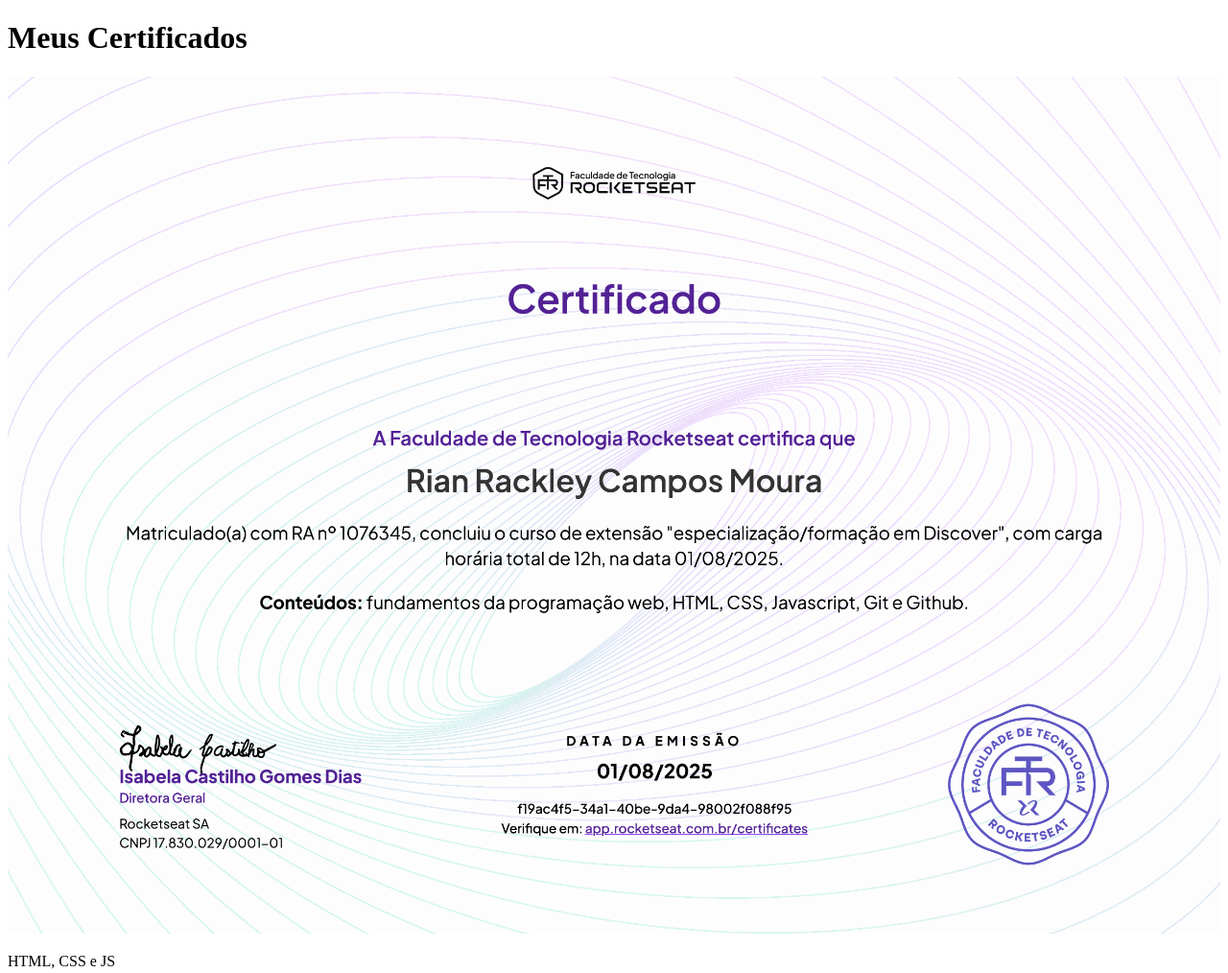
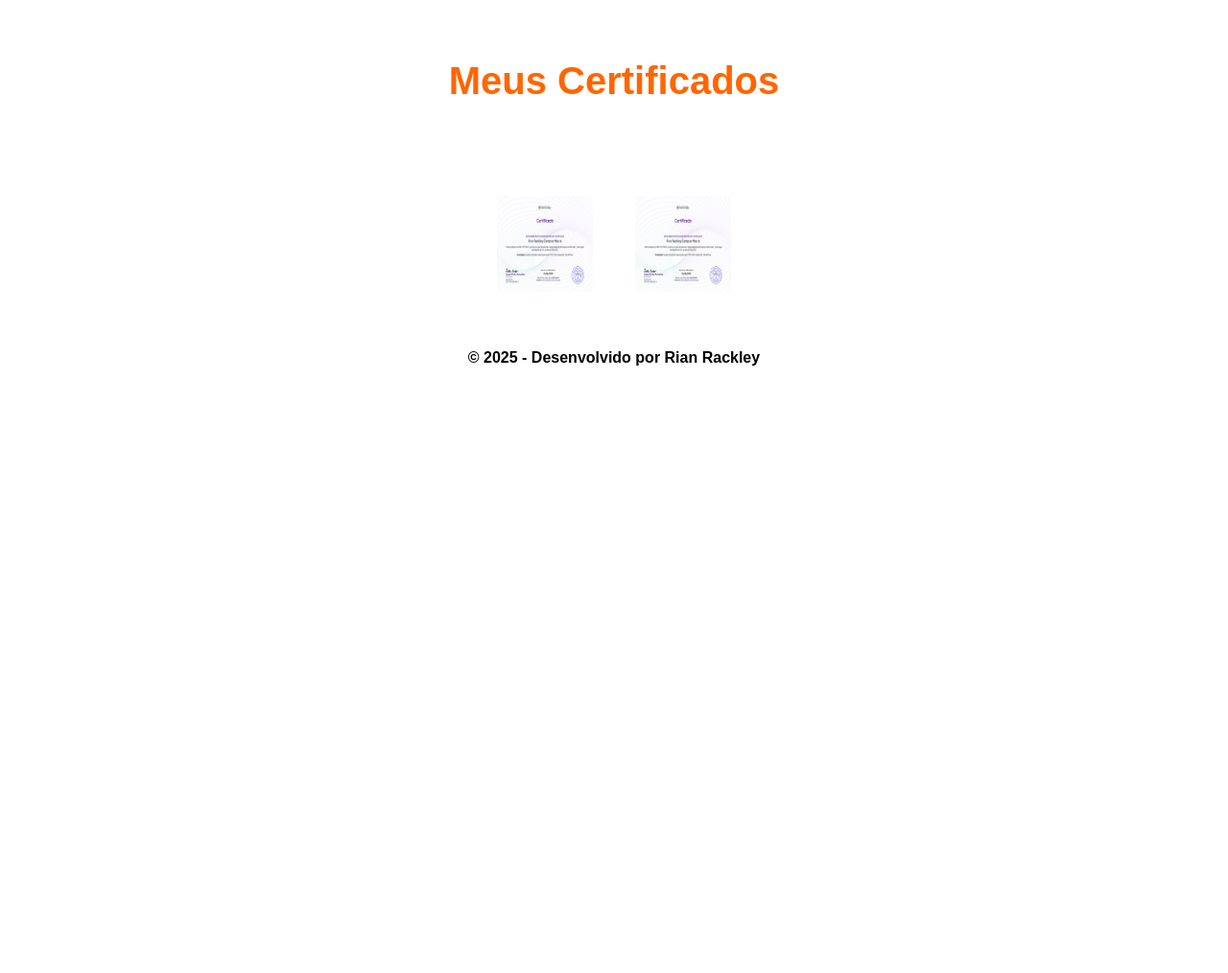
Before and after one commit to Rian-HYPU/certificados, a plain HTML site: page index.html in a window 1280 px wide. Shown: the top 1014 px of the page at 96% size. After the commit the page ends 800 px from the top, so only its background shows below. Drawn offline with Linux system fonts and the light colour scheme; a web font is replaced by a local one.

Commit message:
add stilos de fontes, alinahndo itens ao centro

```diff
--- a/css/certificado.css
+++ b/css/certificado.css
@@ -1,4 +1,11 @@
+#certificados {
+  padding: 40px;
+}
+#certificados div {
+  display: inline;
+  padding: 20px;
+}
 img {
-  width: 100%;
-  height: auto;
+  width: 100px;
+  height: 100px;
 }
--- a/css/style.css
+++ b/css/style.css
@@ -0,0 +1,19 @@
+body * {
+  background-color: #ffffff; /* Fundo branco */
+  font-family: "Libertinus Sans", sans-serif;
+  font-weight: 700;
+}
+/* Estilo base para todo o body */
+body {
+  margin: 0;
+  padding: 0;
+  text-align: center; /* Centraliza o conteúdo inline como h1 */
+}
+
+/* Cabeçalho */
+header h1 {
+  color: #ff6600; /* Laranja vivo */
+  margin-top: 2rem;
+  font-size: 2.5rem;
+  padding: 30px;
+}
--- a/index.html
+++ b/index.html
@@ -3,18 +3,20 @@
 <html lang="pt-br">
 
 <head>
-
   <meta charset="UTF-8">
   <meta name="viewport" content="width=device-width, initial-scale=1.0">
 
-<!--CSS-->
+  <!-- Fonte -->
+  <link rel="preconnect" href="https://fonts.googleapis.com">
+  <link rel="preconnect" href="https://fonts.gstatic.com" crossorigin>
+  <link href="https://fonts.googleapis.com/css2?family=Inter:ital,opsz,wght@0,14..32,100..900;1,14..32,100..900&family=Libertinus+Sans:ital,wght@0,400;0,700;1,400&family=Libertinus+Serif:ital,wght@0,400;0,600;0,700;1,400;1,600;1,700&family=Mozilla+Headline:wdth,wght@75..125,200..700&family=Roboto:ital,wght@0,100..900;1,100..900&display=swap" rel="stylesheet">
+
+  <!--CSS-->
   <link rel="stylesheet" href="./css/certificado.css">
   <link rel="stylesheet" href="./css/style.css">
 
-<!--Fonts-->
 
-  <title>Certificados</title>
-
+  <title>Certificados | Rian Rackley</title>
 </head>
 
 <body>
@@ -24,18 +26,14 @@
   </header>
 
   <main>
-
-    <section id="certificados-container" class="grid-certificados">
-
-      <div class="certificado">
+    <section id="certificados">
+      <div class="Certificado">
         <img src="assets/certificados/certificado-HTML-CSS-JS.png" alt="Certificado de HTML, CSS e JS" title="HTML, CSS e JS" />
-        <p>HTML, CSS e JS</p>
       </div>
-
+      <div class="Certificado2">
+        <img src="./assets/certificados/certificado-HTML-CSS-JS.png" alt="">
+      </div>
     </section>
-
-
-
   </main>
 
   <footer>
```
Also changed, not shown: css/fonts.css (deleted).
